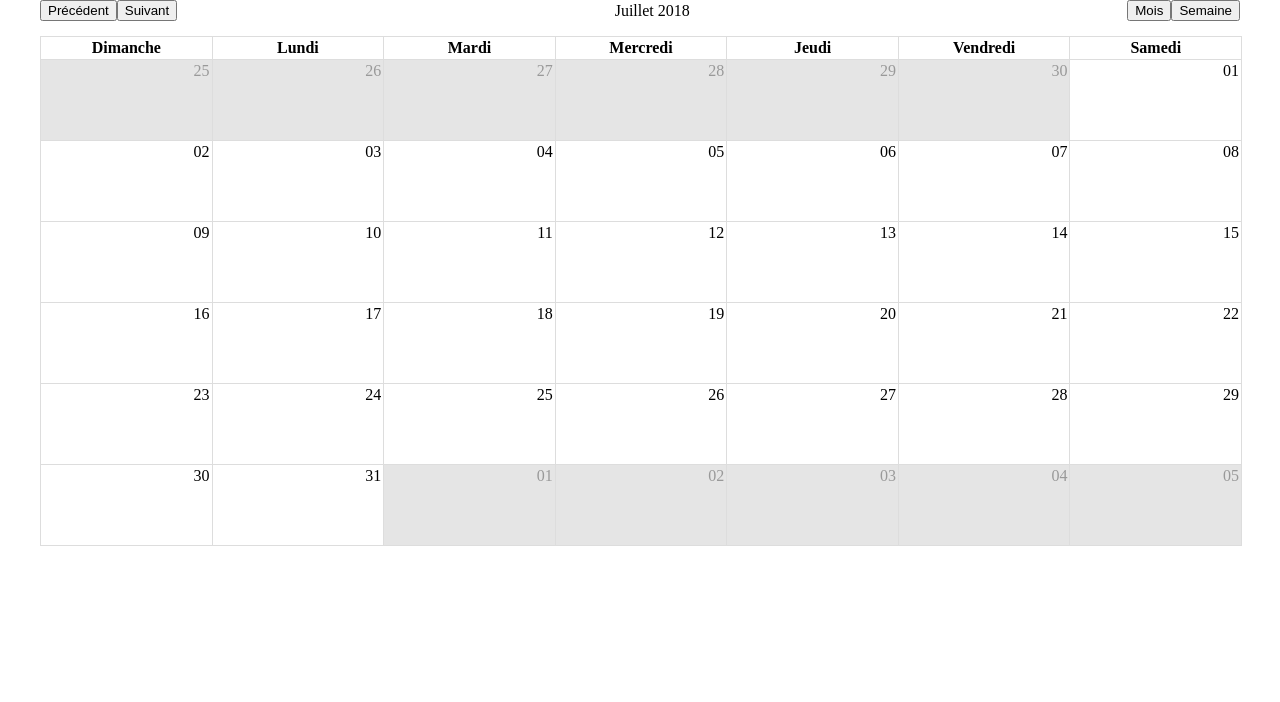
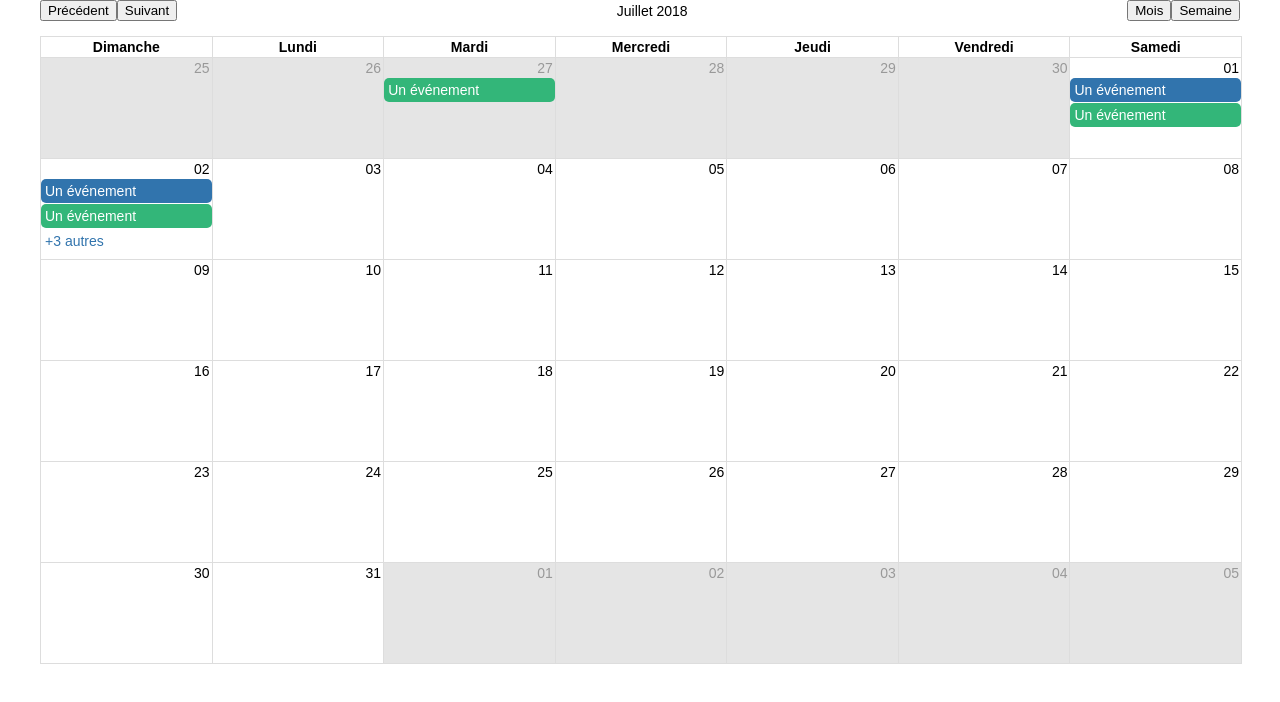
Before and after one commit to QuentinDiaferia/globalis-react-calendar, a React app: page / in a window 1280 px wide. Shown: the top 702 px of the page. Built offline with nearby package versions, Linux system fonts and the light colour scheme.

Commit message:
Display events month

```diff
--- a/assets/styles/globalis-react-calendar.scss
+++ b/assets/styles/globalis-react-calendar.scss
@@ -1,9 +1,16 @@
 $calendar-color-border: #ddd;
 $calendar-color-inactive-day: #e5e5e5;;
 $calendar-color-inactive-day-index: #999999;
+$calendar-color-event: #3174ad;
+$calendar-color-event-green: #33b679;
+$calendar-color-more: #3174ad;
+$calendar-font-size: 14px;
+$calendar-font-family: Arial;
 
 .Calendar {
     height: 100%;
+    font-size: $calendar-font-size;
+    font-family: $calendar-font-family;
 
     .ToolBar {
         display: flex;
@@ -41,14 +48,13 @@ $calendar-color-inactive-day-index: #999999;
             &-Week {
                 display: flex;
                 justify-content: space-between;
-                height: 80px;
+                height: 100px;
                 max-height: 15%;
                 border-bottom: 1px solid $calendar-color-border;
 
                 &-Day {
                     width: 100%;
                     text-align: center;
-                    padding: 2px;
 
                     & + & {
                         border-left: 1px solid $calendar-color-border;
@@ -56,6 +62,7 @@ $calendar-color-inactive-day-index: #999999;
 
                     .day-index {
                         text-align: right;
+                        padding: 2px;
                     }
 
                     &.Day-inactive {
@@ -125,4 +132,24 @@ $calendar-color-inactive-day-index: #999999;
             }
         }
     }
+
+    .Event {
+        width: calc(100% - 8px);
+        color: #fff;
+        background-color: $calendar-color-event;
+        border-radius: 5px;
+        padding: 4px;
+        margin-bottom: 1px;
+        text-align: left;
+
+        &-More {
+            color: $calendar-color-event;
+            padding: 4px;
+            text-align: left;
+        }
+
+        &-green {
+            background-color: $calendar-color-event-green;
+        }
+    }
 }
--- a/src/App.js
+++ b/src/App.js
@@ -1,6 +1,45 @@
 import React from 'react'
+import moment from 'moment'
+import Calendar from './components/Calendar'
 
-import Calendar from './components/Calendar'
+const events = [
+    {
+        label: "Un événement",
+        date: moment(),
+    },
+    {
+        label: "Un événement",
+        date: moment(),
+        className: 'Event-green'
+    },
+    {
+        label: "Un événement",
+        date: moment(),
+    },
+    {
+        label: "Un événement",
+        date: moment(),
+        className: 'Event-green'
+    },
+    {
+        label: "Un événement",
+        date: moment(),
+    },
+    {
+        label: "Un événement",
+        date: moment().subtract(1, 'd'),
+    },
+    {
+        label: "Un événement",
+        date: moment().subtract(1, 'd'),
+        className: 'Event-green'
+    },
+    {
+        label: "Un événement",
+        date: moment().subtract(5, 'd'),
+        className: 'Event-green'
+    },
+]
 
 class App extends React.Component {
     render() {
@@ -11,7 +50,9 @@ class App extends React.Component {
             	label_next: 'Suivant',
             	label_view_month: 'Mois',
             	label_view_week: 'Semaine',
+                label_more_link: 'autres'
             }}
+            events={events}
         />
     }
 }
--- a/src/components/Calendar.js
+++ b/src/components/Calendar.js
@@ -13,6 +13,7 @@ class Calendar extends React.Component {
         this.state = {
             view: props.view,
             date: moment(props.date),
+            events: props.events,
         }
         this.renderCalendar = this.renderCalendar.bind(this)
         this.changeView = this.changeView.bind(this)
@@ -38,12 +39,16 @@ class Calendar extends React.Component {
     renderMonth() {
         return <Month
             date={this.state.date}
+            events={this.state.events}
+            language={this.props.language}
         />
     }
 
     renderWeek() {
         return <Week
             date={this.state.date}
+            events={this.state.events}
+            language={this.props.language}
         />
     }
 
@@ -74,11 +79,13 @@ class Calendar extends React.Component {
 Calendar.propTypes = {
     view: PropTypes.oneOf(['month', 'week']).isRequired,
     language: PropTypes.object.isRequired,
+    events: PropTypes.array.isRequired,
 }
 
 Calendar.defaultProps = {
     view: 'month',
     date: moment(),
+    events: [],
 }
 
 export default Calendar
--- a/src/components/month/Month.js
+++ b/src/components/month/Month.js
@@ -10,6 +10,8 @@ class Month extends React.Component {
             <MonthHeader />
             <MonthGrid
                 date={this.props.date}
+                events={this.props.events}
+                language={this.props.language}
             />
         </div>
     }
@@ -17,6 +19,8 @@ class Month extends React.Component {
 
 Month.propTypes = {
     date: PropTypes.object.isRequired,
+    events: PropTypes.array.isRequired,
+    language: PropTypes.object.isRequired,
 }
 
 export default Month
--- a/src/components/month/MonthDay.js
+++ b/src/components/month/MonthDay.js
@@ -3,13 +3,40 @@ import PropTypes from 'prop-types'
 import moment from 'moment'
 
 class MonthDay extends React.Component {
+    renderEvents(events) {
+        const moreLink = false
+        if (events.slice(0, 2).length) {
+            return events.slice(0, 2).map((event, index) => {
+                const className = 'Event' + (event.className ? ' ' + event.className : '')
+                return <div className={className} key={index}>
+                    {event.label}
+                </div>
+            })
+        }
+        return null
+    }
+
+    renderMoreLink(events) {
+        if (events.length > 2) {
+            return <div className="Event-More">
+                +{events.length - 2} {this.props.language.label_more_link}
+            </div>
+        }
+        return null
+    }
+
     render() {
+        const events = this.props.events.filter(e => e.date.isSame(this.props.date, 'day'))
         let className = 'Calendar-Month-Grid-Week-Day'
         if (this.props.outOfMonth) {
             className += ' Day-inactive'
         }
         return <div className={className}>
-            <div className="day-index">{this.props.date.format('DD')}</div>
+            <div className="day-index">
+                {this.props.date.format('DD')}
+            </div>
+            {this.renderEvents(events)}
+            {this.renderMoreLink(events)}
         </div>
     }
 }
@@ -17,6 +44,8 @@ class MonthDay extends React.Component {
 MonthDay.propTypes = {
     date: PropTypes.object.isRequired,
     outOfMonth: PropTypes.bool.isRequired,
+    events: PropTypes.array.isRequired,
+    language: PropTypes.object.isRequired,
 }
 
 export default MonthDay
--- a/src/components/month/MonthGrid.js
+++ b/src/components/month/MonthGrid.js
@@ -15,13 +15,15 @@ class Month extends React.Component {
             weeks.push(moment(date))
         }
 
-        return weeks.map((date, index) =>
-            <MonthWeek
+        return weeks.map((date, index) => {
+            return <MonthWeek
                 key={index}
                 date={date}
                 selectedMonth={selectedMonth}
+                events={this.props.events}
+                language={this.props.language}
             />
-        )
+        })
     }
 
     render() {
@@ -33,6 +35,8 @@ class Month extends React.Component {
 
 Month.propTypes = {
     date: PropTypes.object.isRequired,
+    events: PropTypes.array.isRequired,
+    language: PropTypes.object.isRequired,
 }
 
 export default Month
--- a/src/components/month/MonthWeek.js
+++ b/src/components/month/MonthWeek.js
@@ -20,6 +20,8 @@ class MonthWeek extends React.Component {
     				key={index}
     				date={date}
     				outOfMonth={date.month() !== this.props.selectedMonth}
+                    events={this.props.events}
+                    language={this.props.language}
     			/>
     		})}
     	</div>
@@ -29,6 +31,8 @@ class MonthWeek extends React.Component {
 MonthWeek.propTypes = {
     date: PropTypes.object.isRequired,
     selectedMonth: PropTypes.number.isRequired,
+    events: PropTypes.array.isRequired,
+    language: PropTypes.object.isRequired,
 }
 
 export default MonthWeek
```
